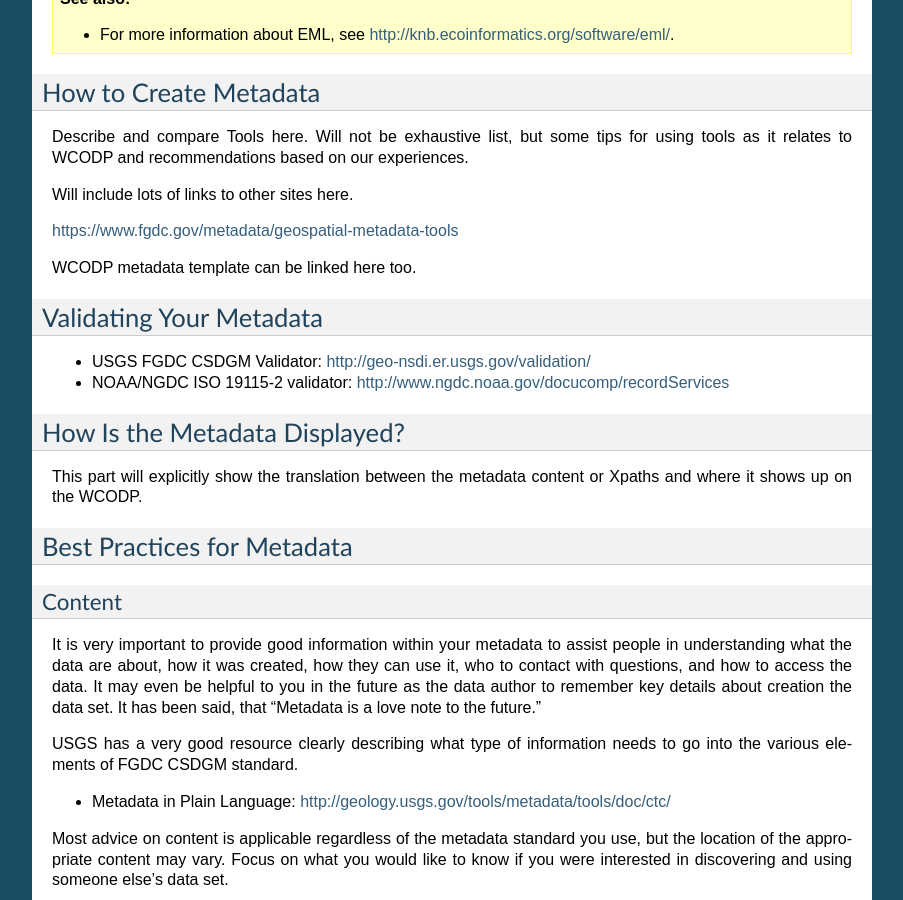
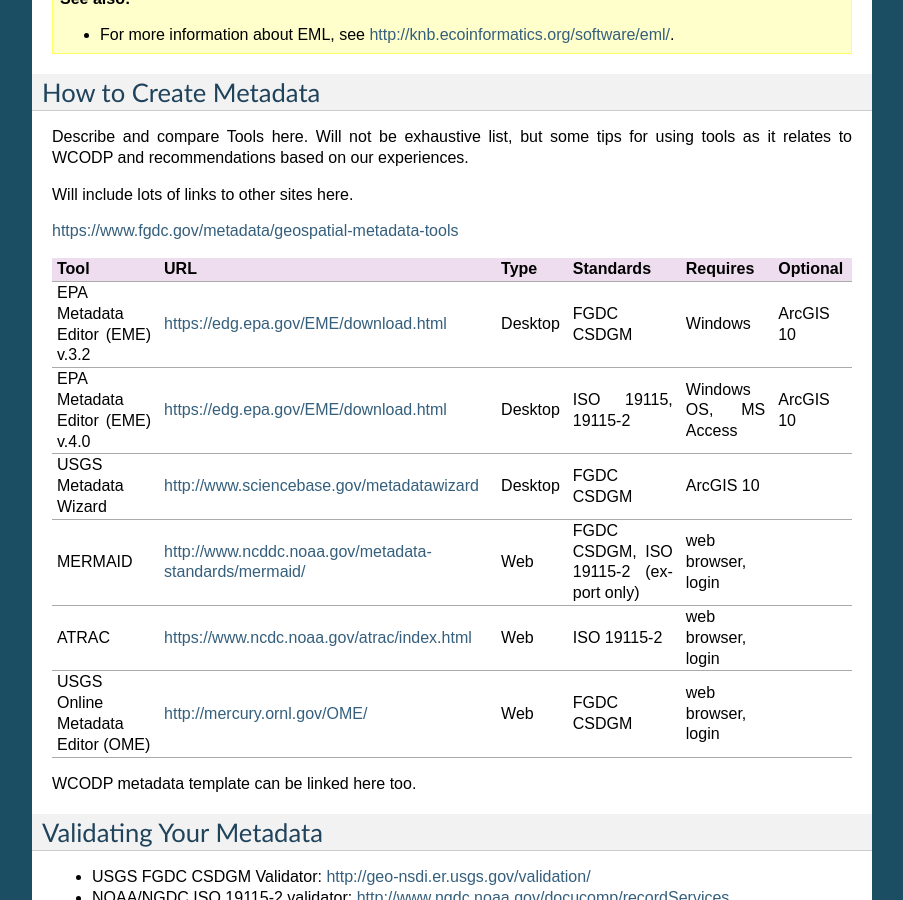
Before and after one commit to WCGA/knowledge-base, a Sphinx documentation site: the page built from docs/metadata/metadata.rst, in a window 1280 px wide and 900 px high, scrolled down 3206 px. Shown: the whole window, without its empty margins (198-1101 px from the left). Built offline with Sphinx 7.4.7, drawn with Linux system fonts in a browser that asks for light colours; some of the changed text lies outside the part shown.

Commit message:
Add table for metadata creation tools

```diff
--- a/docs/metadata/metadata.rst
+++ b/docs/metadata/metadata.rst
@@ -128,6 +128,18 @@
 
 https://www.fgdc.gov/metadata/geospatial-metadata-tools
 
+=================================  =====================================================  =======  =====================================  =====================  =========
+Tool                               URL                                                    Type     Standards                              Requires               Optional
+=================================  =====================================================  =======  =====================================  =====================  =========
+EPA Metadata Editor (EME) v.3.2    https://edg.epa.gov/EME/download.html                  Desktop  FGDC CSDGM                             Windows                ArcGIS 10
+EPA Metadata Editor (EME) v.4.0    https://edg.epa.gov/EME/download.html                  Desktop  ISO 19115, 19115-2                     Windows OS, MS Access  ArcGIS 10
+USGS Metadata Wizard               http://www.sciencebase.gov/metadatawizard              Desktop  FGDC CSDGM                             ArcGIS 10
+MERMAID                            http://www.ncddc.noaa.gov/metadata-standards/mermaid/  Web      FGDC CSDGM, ISO 19115-2 (export only)  web browser, login
+ATRAC                              https://www.ncdc.noaa.gov/atrac/index.html             Web      ISO 19115-2                            web browser, login
+USGS Online Metadata Editor (OME)  http://mercury.ornl.gov/OME/                           Web      FGDC CSDGM                             web browser, login
+=================================  =====================================================  =======  =====================================  =====================  =========
+
+
 WCODP metadata template can be linked here too.
 
 Validating Your Metadata
```
Also changed, not shown: other parts of docs/metadata/metadata.rst (+1 -1 lines).
